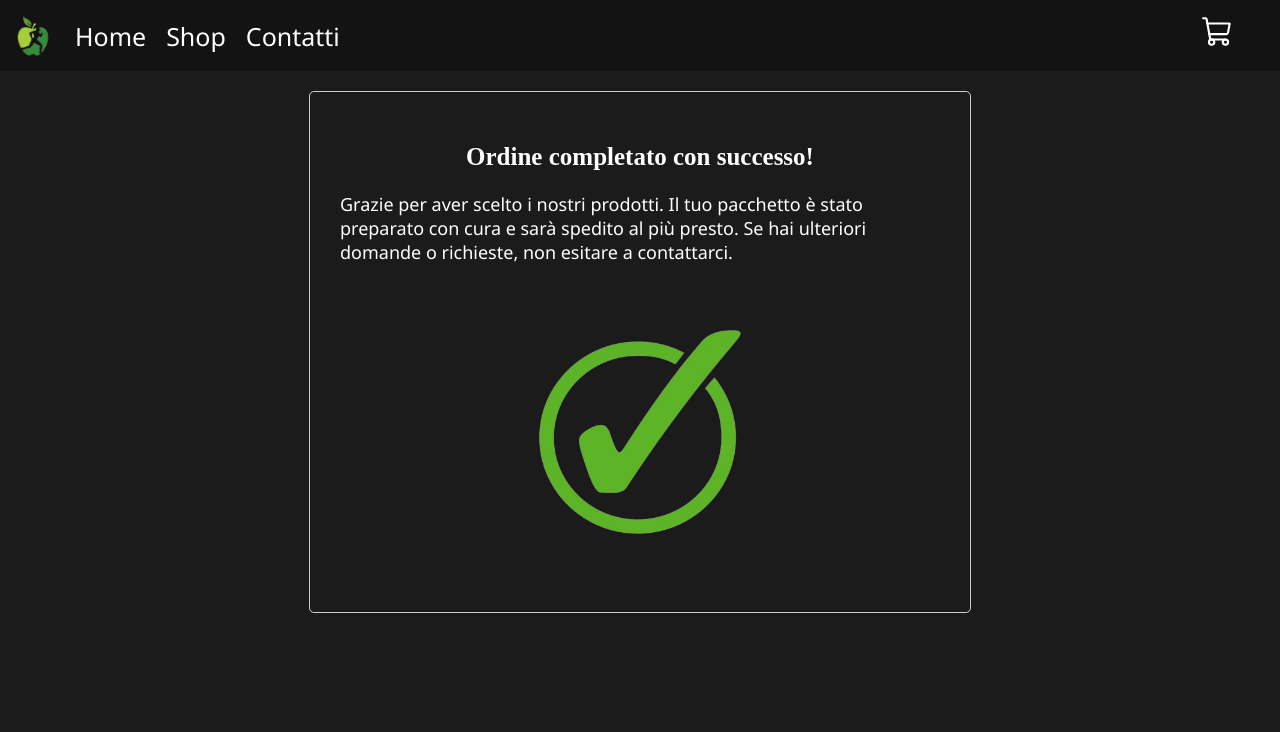
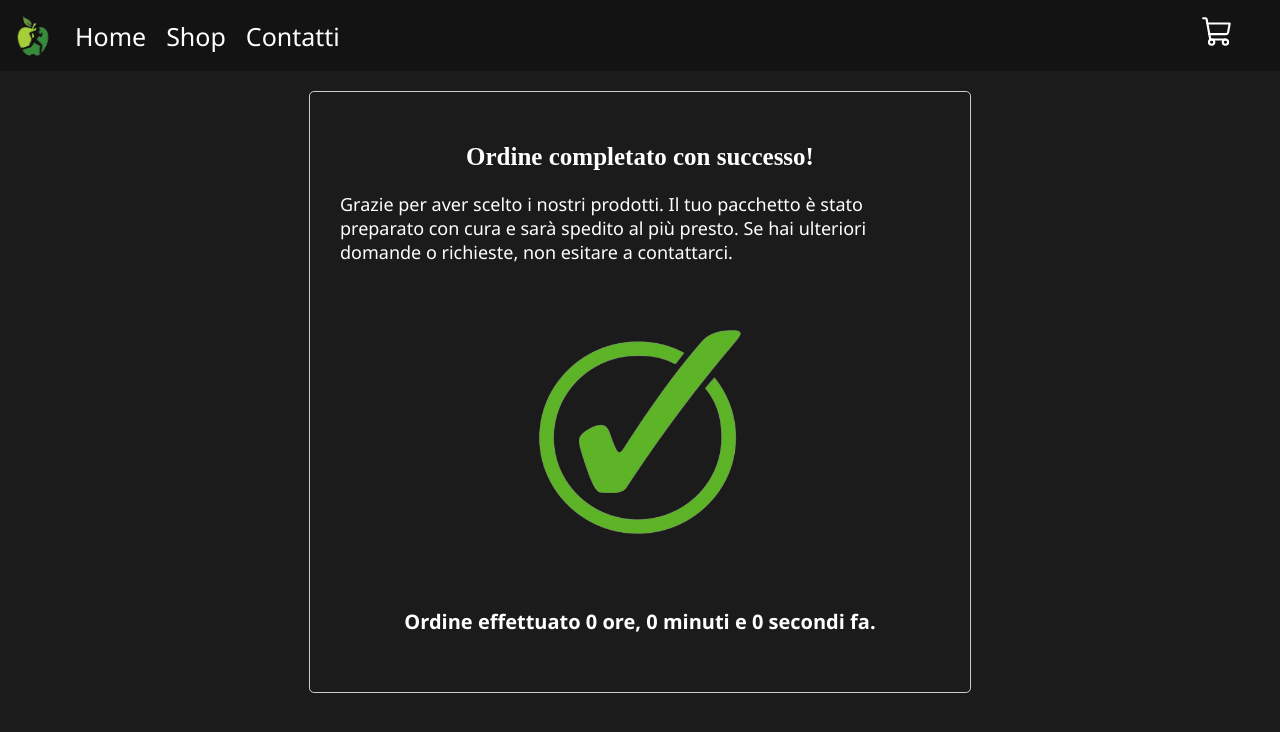
Before and after one commit to MatteoAngeloViscusi/AppReact, a React (Create React App) app: page /checkout in a window 1280 px wide. Shown: the top 732 px of the page. Built offline with nearby package versions, Linux system fonts and the light colour scheme.

Commit message:
aggiornamento checkout con visualizzazione del tempo trascorso dall'ultimo ordine

```diff
--- a/src/pages/checkout/checkout.jsx
+++ b/src/pages/checkout/checkout.jsx
@@ -1,14 +1,43 @@
-import React from 'react';
+import React, { useEffect, useState } from 'react';
 import './checkout.css';
 import Successo from "./successo.png";
 
 export const Checkout = () => {
+  const [tempoTrascorso, setTempoTrascorso] = useState(0);
+
+  useEffect(() => {
+    const tempoOrdine = sessionStorage.getItem('tempoOrdine');
+    if (tempoOrdine) {
+      const differenzaTempo = Date.now() - parseInt(tempoOrdine, 10);
+      setTempoTrascorso(differenzaTempo);
+    }
+
+    // Aggiornamento del tempo ogni secondo
+    const intervallo = setInterval(() => {
+      if (tempoOrdine) {
+        const differenzaTempo = Date.now() - parseInt(tempoOrdine, 10);
+        setTempoTrascorso(differenzaTempo);
+      }
+    }, 1000);
+
+    return () => clearInterval(intervallo); // Pulizia dell'intervallo quando il componente si smonta
+  }, []);
+
+  const convertiTempo = (millisecondi) => {
+    const secondi = Math.floor(millisecondi / 1000);
+    const minuti = Math.floor(secondi / 60);
+    const ore = Math.floor(minuti / 60);
+
+    return `${ore} ore, ${minuti % 60} minuti e ${secondi % 60} secondi`;
+  };
+
   return (
     <div>
         <div className="checkout-container">
             <h2>Ordine completato con successo!</h2>
             <p>Grazie per aver scelto i nostri prodotti. Il tuo pacchetto è stato preparato con cura e sarà spedito al più presto. Se hai ulteriori domande o richieste, non esitare a contattarci.</p>
             <img src={Successo} alt="successo"></img>
+            <h4>Ordine effettuato {convertiTempo(tempoTrascorso)} fa.</h4>
         </div>
     </div>
   );
--- a/src/pages/ordine/ordine.jsx
+++ b/src/pages/ordine/ordine.jsx
@@ -30,6 +30,8 @@ export const Ordine = () => {
 
     const completeOrder = () => {
         clearCart();
+        const tempoOrdine = Date.now();
+        sessionStorage.setItem('tempoOrdine', tempoOrdine.toString());
         navigate("/checkout");
     };
 
```
